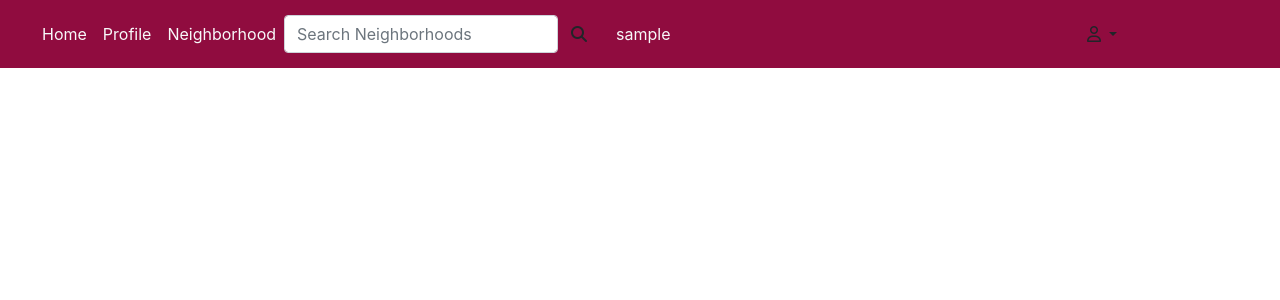
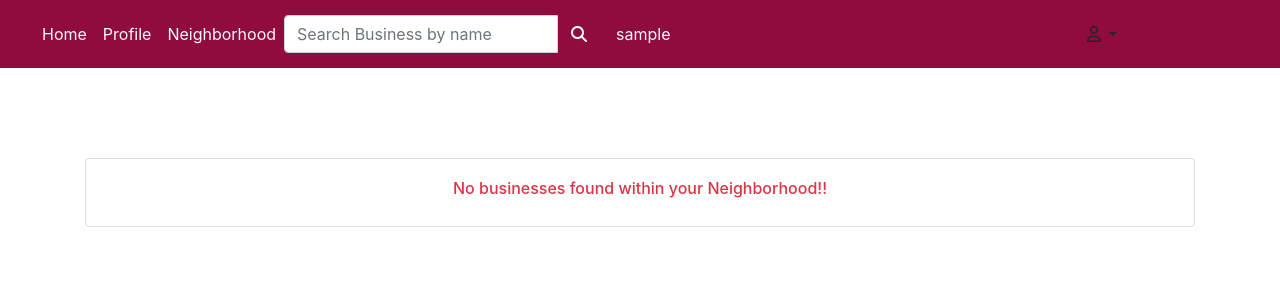
Before and after one commit to claudiahW/Neighbourhood, a Django app: page /search/ in a window 1280 px wide. Shown: the top 300 px of the page. Run offline with Django 3.2, Linux system fonts and the light colour scheme; the visitor is signed in with stand-in values (Sample User, id 1); some libraries are stand-ins or nearby versions; some web fonts are replaced.

Commit message:
push to heroku

```diff
--- a/neighs/forms.py
+++ b/neighs/forms.py
@@ -11,12 +11,12 @@
 class HoodForm(forms.ModelForm):
     class Meta:
         model = NeighborHood
-        fields = ['admin','occupants_count']
+        fields = ['neighs_image','location','description']
 
 class BusinessForm(forms.ModelForm):
     class Meta:
         model=Business
-        fields=['business_name','email','description','location','neighborhood']
+        fields=['name','email','description','location','neighborhood']
 
 class PostForm(forms.ModelForm):
     class Meta:
--- a/neighs/models.py
+++ b/neighs/models.py
@@ -74,7 +74,7 @@
         instance.profile.save()
 
 class Business(models.Model):
-    business_name = models.CharField(max_length=50)
+    name = models.CharField(max_length=50)
     email = models.EmailField(max_length=50)
     description = models.TextField(blank=True, null=True)
     user = models.ForeignKey(User, on_delete=models.CASCADE)
@@ -102,15 +102,15 @@
         business = cls.objects.get(id=id)
         return business
 
-    def _str_(self):
-        return self.business_name
+    def __str__(self):
+        return self.name
 
 class Category(models.Model):
     name = models.CharField(max_length=50)
     created_at = models.DateTimeField(auto_now_add=True)
     updated_at = models.DateTimeField(auto_now=True)
 
-    def _str_(self):
+    def __str__(self):
         return self.name
  #Post model
 class Post(models.Model):
@@ -133,5 +133,5 @@
     def update_post(self):
         self.update()
 
-    def _str_(self):
+    def __str__(self):
         return self.title
--- a/neighs/templates/hood/hood.html
+++ b/neighs/templates/hood/hood.html
@@ -15,7 +15,7 @@
     }
 </style>
 
-<div class="container" style="background-color:deeppink">
+<div class="container" >
 
     <div class="row">
         {%for neighbor in hoods%}
--- a/neighs/templates/index.html
+++ b/neighs/templates/index.html
@@ -18,7 +18,7 @@
     <div class="text-white text-center" >
         <h1 style="margin-top:10%"> Welcome to the Nyumba Kumi App</h1>
 
-        <a href="{% url 'hood' %}" class="btn btn-sm btn-success mt-4">Join Neighbourhood</a>
+        <a href="{% url 'hoods' %}" class="btn btn-sm btn-success mt-4">Join Neighbourhood</a>
     </div>
 
 </div>
--- a/neighs/templates/navbar.html
+++ b/neighs/templates/navbar.html
@@ -19,22 +19,24 @@
         <a class="nav-link active text-light" aria-current="page" href="/profile/">Profile</a>
       </li>
       <li class="nav-item">
-        <a class="nav-link active text-light" href="{%url 'hoods' %}">Neighborhood</a>
+        <a class="nav-link active text-light" href="/hoods/">Neighborhood</a>
       </li>
     </div>
 
     <div class="forms">
       <form class="me-auto search-form " target="_self" action="{% url 'search' %}">
-        <div class="d-flex align-items-center"><label class="form-label d-flex mb-0" for="search-field">
-          </label><input class="form-control search-field" placeholder="Search Neighborhoods" type="search"
-            id="search-field" name="search_term">
-          <div class="input-group-btn">
-            <button class="btn btn-default" type="submit"><i class="fa fa-search" aria-hidden="true"></i></button>
+          <div class="input-group ">
+
+              <input type="text" class="form-control" placeholder="Search Business by name"
+                  name="search_term">
+              <div class="input-group-btn">
+                  <button class="btn btn-default" type="submit"><i class="fa fa-search" aria-hidden="true"
+                          style="color: white;"></i></button>
+              </div>
           </div>
-        </div>
       </form>
 
-    </div>
+  </div>
 
     <div class="nav-item">
         <a class="nav-link active text-light" href="{%url 'profile' %}">{{user.username}}</a>
--- a/neighs/templates/profile.html
+++ b/neighs/templates/profile.html
@@ -37,11 +37,7 @@
             </div>
         </div>
     </div>
-    <div class="col-md-3">
-        <!-- <form action="/post/project/">
-            <input class="btn btn-outline-primary mb-4" type="submit" style="border-radius:20px; margin-top: 5px;" value="Post your project" />
-        </form> -->
-    </div>
+
 
     <div class="details">
         <div class="first">
--- a/neighs/templates/search.html
+++ b/neighs/templates/search.html
@@ -1,38 +1,34 @@
-{% extends "base.html" %}
+{% extends 'base.html' %}
+{% load bootstrap4%}
 {% block content %}
+<div class="container" style="margin-top:7%">
 
-<div class="container">
     <div class="row">
-        {%for neighbor in hood%}
+
+            {% for biz in businesses %}
+            <div class="col-md-4">
+                <div class="card" >
+                    <div class="card-body">
+                        <h5 class="card-title text-capitalize">{{ biz.name }}</h5>
+                        <p>{{ biz.description }}</p>
+                        <p>{{ biz.neighborhood }}</p>
+                        <p>{{ biz.location }}</p>
+                        <a href="malto:{{ biz.email }}" class="card-link">Email: <span class="text-bold text-primary">{{ biz.email }}</span> </a>
+                       <br>
+                    </div>
+                  </div>
+            </div>
+
+            {% empty %}
+            <div class="col-md-12">
+                <div class="card mb-4 post-card">
+                    <div class="card-body text-center">
+                        <h6 class="fade-item mb-2 text-danger">No businesses found within your Neighborhood!!</h6>
+                    </div>
+                </div>
+            {% endfor %}
 
 
-        <div class="col-md-4">
-            <img src="{{neighbor.neighs_image.url}}" alt="" class="image">
-
-            <a href="{%url 'single_hood' neighbor.name %}">
-                <p class="hood">{{neighbor.name}}</p>
-            </a>
-            {{ neighbor.location }}
-            {{ neighbor.occupants_count }}
-
-            <p>{{neighbor.members.count}} Member{{neighbor.members.count|pluralize}}</p>
-
-            {% if request.user.profile.neighborhood == neighbor %}
-            <a href="{% url 'leave_hood' neighbor.id %}" class="btn btn-outline-danger btn-sm">Leave Neighborhood?</a>
-
-
-            <a href="{%url 'single_hood' neighbor.name %}" class="btn btn-outline-success btn-sm"
-                style="float: right">About Us {{hoods.name}}
-            </a>
-            {% elif not request.user.profile.neighborhood %}
-            <a href="{% url 'join_hood' neighbor.id %}" class="btn btn-info btn-sm">Join Neighborhood</a>
-            {% endif %}
-        </div>
-
-    </div>
-
-    {%endfor%}
-
 </div>
-
-{%endblock%}
+</div>
+{% endblock %}
--- a/neighs/urls.py
+++ b/neighs/urls.py
@@ -11,7 +11,7 @@
     path('create_profile/',views.create_profile,name = 'create_profile'),
     path('create_hood/',views.create_hood,name = 'create_hood'),
     path('hoods/',views.hoods,name = 'hoods'),
-    path('hood/<str:name>',views.single_hood,name='single_hood'),
+    path('hoods/<str:name>',views.single_hood,name='single_hood'),
     path('join_hood/<int:id>', views.join_hood, name='join_hood'),
     path('leave_hood/<int:id>', views.leave_hood, name='leave_hood'),
     path("create_business", views.create_business, name="create_business"),
--- a/neighs/views.py
+++ b/neighs/views.py
@@ -83,22 +83,22 @@
 
 @login_required(login_url='/accounts/login/')
 def single_hood(request,name):
-    hood = NeighborHood.objects.get(name=name)
+    hoods = NeighborHood.objects.get(name=name)
 
-    return render(request,'single_hood.html',{'hood':hood})
+    return render(request,'single_hood.html',{'hoods':hoods})
 
 def join_hood(request,id):
     neighborhood = get_object_or_404(NeighborHood, id=id)
 
     request.user.profile.neighborhood = neighborhood
     request.user.profile.save()
-    return redirect('hood')
+    return redirect('hoods')
 
 def leave_hood(request, id):
     hood = get_object_or_404(NeighborHood, id=id)
     request.user.profile.neighborhood = None
     request.user.profile.save()
-    return redirect('hood')
+    return redirect('hoods')
 
 @login_required(login_url="/accounts/login/")
 def create_business(request):
@@ -185,10 +185,10 @@
 def search(request):
     if 'search_term' in request.GET and request.GET["search_term"]:
         search_term = request.GET.get("search_term")
-        searched_hood = NeighborHood.objects.filter(name__icontains=search_term)
+        searched_businesses = Business.objects.filter(name__icontains=search_term)
         message = f"Search For: {search_term}"
 
-        return render(request, "search.html", {"message": message, "hood": searched_hood})
+        return render(request, "search.html", {"message": message, "businesses": searched_businesses})
     else:
         message = "You haven't searched for any term"
         return render(request, "search.html", {"message": message})
```
Also changed, not shown: neighs/templates/business.html (+4 -5 lines), neighs/templates/single_hood.html (+9 -9 lines), neighs/migrations/0010_rename_business_name_business_name.py (added).
